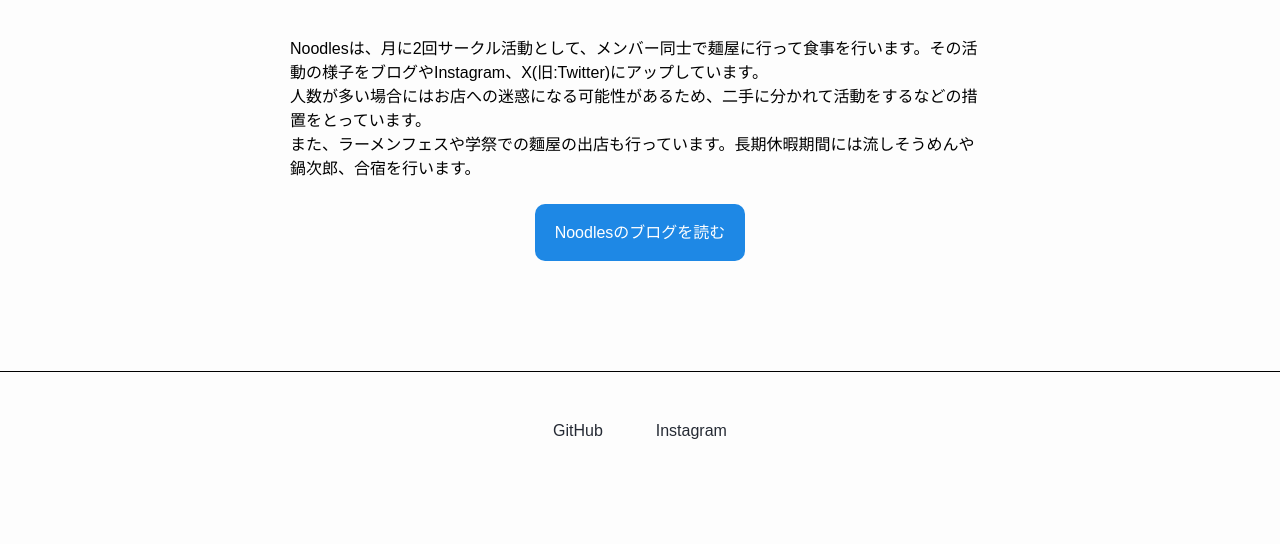
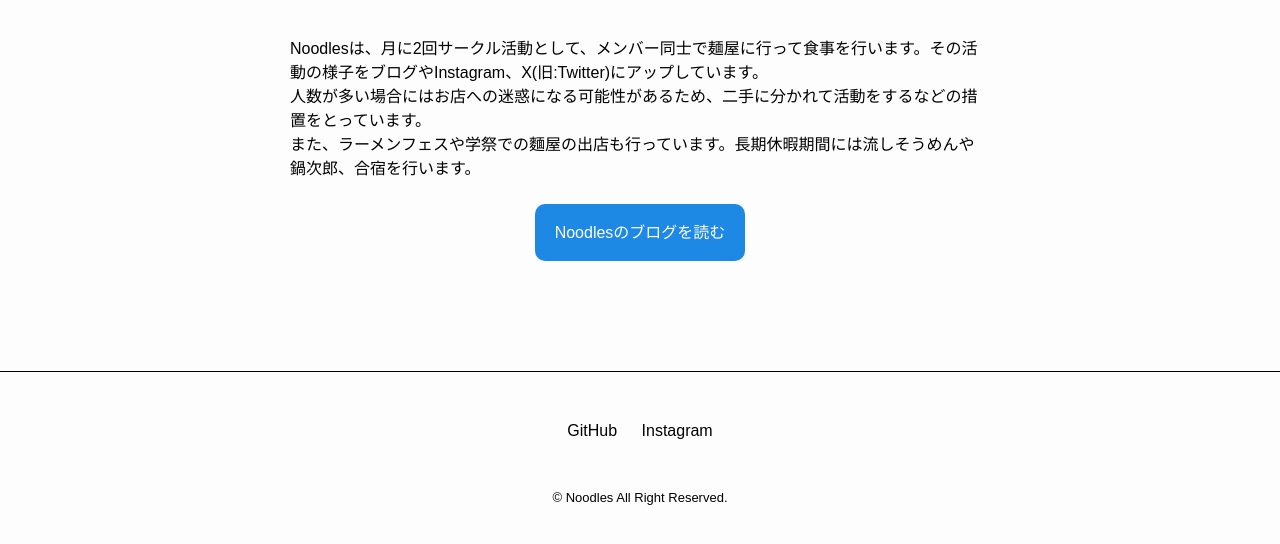
Before and after one commit to nonnhjleno/Noodles, an Astro site: page / in a window 1280 px wide. Shown: the part 178-722 px from the top of the page. Built offline with nearby package versions, Linux system fonts and the light colour scheme; Astro itself is replaced by a stand-in of ours.

Commit message:
Footerを作成

```diff
--- a/src/components/Footer.astro
+++ b/src/components/Footer.astro
@@ -2,8 +2,13 @@
 import Links from "./Links.astro"
 ---
 <style>
+  #copyright{
+    width: fit-content;
+    margin: 0 auto;
+    font-size: small;
+  }
 </style>
-
 <footer>
-  <Links section="footer"/>
+  <Links/>
+  <p id="copyright">&copy; Noodles All Right Reserved.</p>
 </footer>
--- a/src/components/Links.astro
+++ b/src/components/Links.astro
@@ -1,11 +1,8 @@
 ---
 import Social from "./Social.astro";
-
-const { section } = Astro.props;
-
 ---
 
 <div>
-  <Social username="nonnhjleno" platform="GitHub" section={section}/>
-  <Social username="" platform="Instagram" section={section}/>
+  <Social username="nonnhjleno" platform="GitHub"/>
+  <Social username="noodles_tgu_official" platform="Instagram"/>
 </div>
--- a/src/components/Social.astro
+++ b/src/components/Social.astro
@@ -4,20 +4,18 @@ const { platform, username, section } = Astro.props;
 let displayPlatform = platform;
 
 let href = `https://www.${platform}.com/${username}`;
-
-if (platform.toLowerCase() === "bluesky") {
-  href = `https://bsky.app/profile/${username}.bsky.social`;
-} else if (platform.toLowerCase() === "x") {
-  displayPlatform = "𝕏";
-} else if (platform.toLowerCase() === "last.fm") {
-  href = `https://www.last.fm/user/${username}`;
-} else if (platform.toLowerCase() === "rateyourmusic") {
-  href = `https://www.rateyourmusic.com/~${username}`;
-}
-
-const linkClass = section === "footer" ? "footer-link" : "about-link";
 ---
 
-<a href={href} class={linkClass} target="_blank" rel="noopener"
-  >{displayPlatform}</a
->
+<style>
+  a{
+    color: black;
+    text-decoration: none;
+    margin: 010px;
+  }
+  a:hover{
+    text-decoration: underline;
+  }
+</style>
+<a href={href} target="_blank" rel="noopener">
+  {displayPlatform}
+</a>
```
